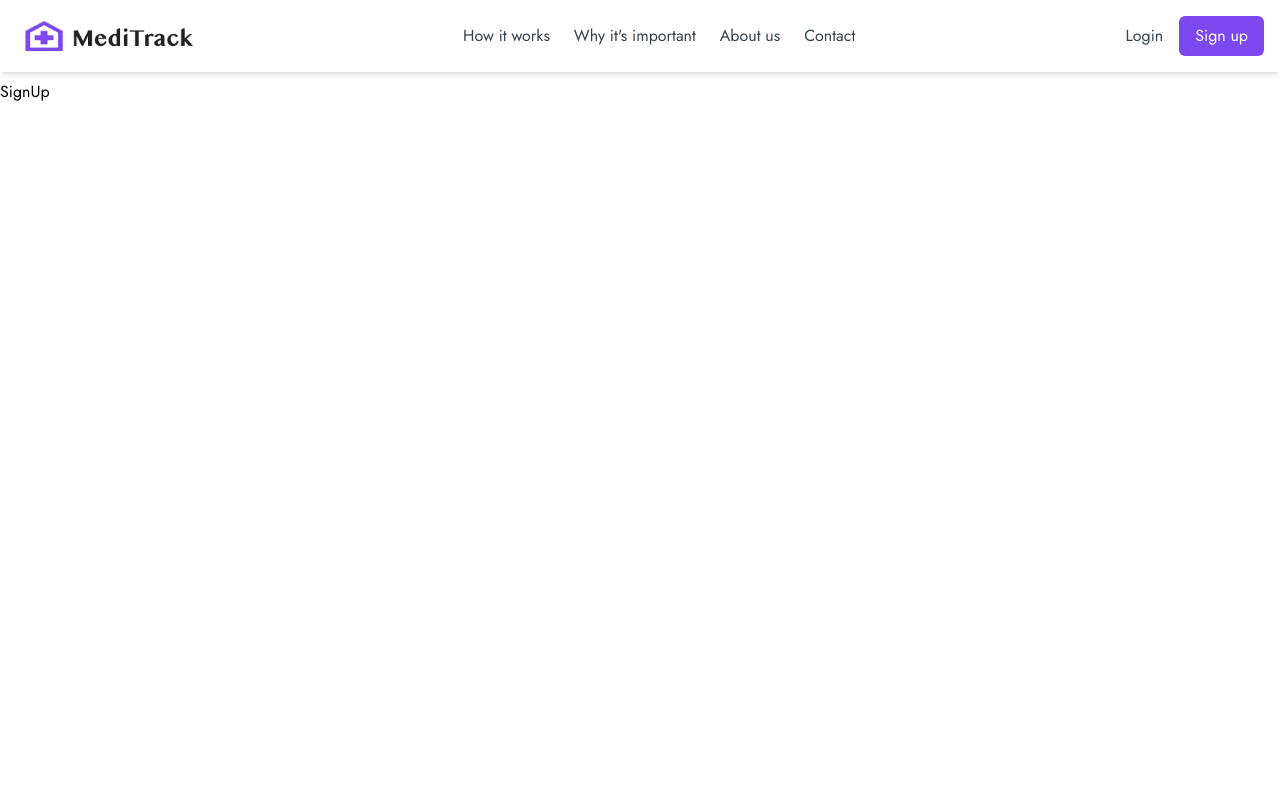
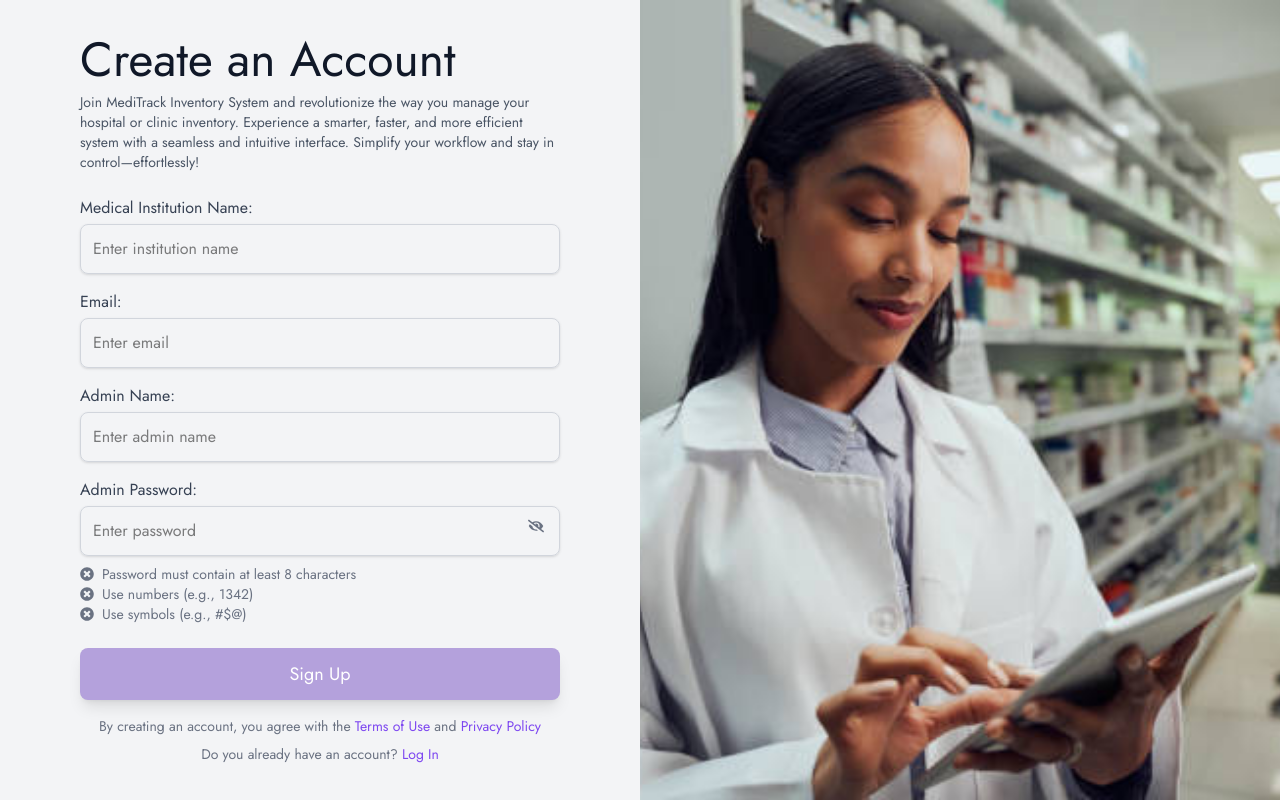
Before and after one commit to Bentil2004/meditrack, a React (Vite) app: page /SignUp in a window 1280 px wide. Built offline with nearby package versions, Linux system fonts and the light colour scheme.

Commit message:
Done Landing SignUp and LogIn

```diff
--- a/src/App.jsx
+++ b/src/App.jsx
@@ -1,27 +1,17 @@
 import React from "react";
 import { BrowserRouter as Router, Route, Routes } from "react-router-dom";
 import LandingScreen from "./screens/LandingScreen";
-import HowItWorks from "./components/LandingScreen/HowItWorks";
-import Important from "./components/LandingScreen/Important";
-import AboutUs from "./components/LandingScreen/AboutUs";
-import Navbar from "./components/LandingScreen/Navbar";
-import Footer from "./components/LandingScreen/Footer";
 import SignUp from "./screens/SignUp";
+import Login from "./screens/Login";
 
 function App() {
   return (
     <Router>
-      <Navbar />
-      <div className="mt-20">
-        <Routes>
-          <Route path="/" element={<LandingScreen />} />
-          <Route path="/how-it-works" element={<HowItWorks />} />
-          <Route path="/why-its-important" element={<Important />} />
-          <Route path="/about-us" element={<AboutUs />} />
-          <Route path="/contact" element={<Footer />} />
-          <Route path="/SignUp" element={<SignUp/>} />
-        </Routes>
-      </div>
+      <Routes>
+        <Route path="/" element={<LandingScreen/>} />
+        <Route path="/SignUp" element={<SignUp />} />
+        <Route path="/Login" element={<Login />} />
+      </Routes>
     </Router>
   );
 }
--- a/src/components/LandingScreen/Header.jsx
+++ b/src/components/LandingScreen/Header.jsx
@@ -3,7 +3,7 @@ import logo from "../../assets/LogIn.webp";
 
 function Header() {
   return (
-    <header className="container mx-auto px-6 py-16 flex flex-col-reverse md:flex-row items-center">
+    <header className="container mx-auto px-6 py-16 flex flex-col-reverse md:flex-row items-center mt-16">
 
       <div className="md:w-1/2 text-center md:text-left">
         <h1 className="text-4xl md:text-5xl font-light text-gray-900 leading-tight">
--- a/src/components/LandingScreen/Navbar.jsx
+++ b/src/components/LandingScreen/Navbar.jsx
@@ -8,35 +8,35 @@ function Navbar() {
 
   return (
     <nav className="fixed top-0 left-0 w-full bg-white shadow-md z-50 p-4 flex items-center justify-between">
-      <Link to="/" className="flex-shrink-0">
+      <a href="/" className="flex-shrink-0">
         <img src={logo} alt="MediTrack Logo" className="h-10" />
-      </Link>
+      </a>
 
       <ul className="hidden md:flex space-x-6 text-gray-700 font-medium">
         <li>
-          <Link to="/how-it-works" className="hover:text-[#7E48F0]">
+          <a href="#how-it-works" className="hover:text-[#7E48F0]">
             How it works
-          </Link>
+          </a>
         </li>
         <li>
-          <Link to="/why-its-important" className="hover:text-[#7E48F0]">
+          <a href="#why-its-important" className="hover:text-[#7E48F0]">
             Why it's important
-          </Link>
+          </a>
         </li>
         <li>
-          <Link to="/about-us" className="hover:text-[#7E48F0]">
+          <a href="#about-us" className="hover:text-[#7E48F0]">
             About us
-          </Link>
+          </a>
         </li>
         <li>
-          <Link to="/contact" className="hover:text-[#7E48F0]">
+          <a href="#contact" className="hover:text-[#7E48F0]">
             Contact
-          </Link>
+          </a>
         </li>
       </ul>
 
       <div className="hidden md:flex items-center space-x-4">
-        <Link to="/login" className="text-gray-700 hover:text-[#7E48F0]">
+        <Link to="/Login" className="text-gray-700 hover:text-[#7E48F0]">
           Login
         </Link>
         <Link
@@ -56,20 +56,20 @@ function Navbar() {
 
       {menuOpen && (
         <div className="absolute top-16 left-0 w-full bg-white shadow-md md:hidden flex flex-col items-center space-y-4 py-4">
-          <Link to="/how-it-works" className="text-gray-700 hover:text-[#7E48F0]">
+          <a href="#how-it-works" className="text-gray-700 hover:text-[#7E48F0]">
             How it works
-          </Link>
-          <Link to="/why-its-important" className="text-gray-700 hover:text-[#7E48F0]">
+          </a>
+          <a href="#why-its-important" className="text-gray-700 hover:text-[#7E48F0]">
             Why it's important
-          </Link>
-          <Link to="/about-us" className="text-gray-700 hover:text-[#7E48F0]">
+          </a>
+          <a href="#about-us" className="text-gray-700 hover:text-[#7E48F0]">
             About us
-          </Link>
-          <Link to="/contact" className="text-gray-700 hover:text-[#7E48F0]">
+          </a>
+          <a href="#contact" className="text-gray-700 hover:text-[#7E48F0]">
             Contact
-          </Link>
+          </a>
           <hr className="w-3/4 border-gray-300" />
-          <Link to="/login" className="text-gray-700 hover:text-[#7E48F0]">
+          <Link to="/Login" className="text-gray-700 hover:text-[#7E48F0]">
             Login
           </Link>
           <Link
--- /dev/null
+++ b/src/screens/Login.jsx
@@ -0,0 +1,75 @@
+import React, { useState } from "react";
+import { FaEye, FaEyeSlash } from "react-icons/fa";
+import logo from "../assets/newLogo.png";
+
+function Login() {
+  const [showPassword, setShowPassword] = useState(false);
+  const togglePassword = () => setShowPassword(!showPassword);
+
+  return (
+    <div className="flex items-center justify-center min-h-screen bg-white px-6">
+      <div className="w-full max-w-lg">
+        <div className="text-center mb-8">
+          <div className="flex justify-center">
+            <img
+              src={logo}
+              alt="MediTrack Logo"
+              className="w-60 h-28 object-contain"
+            />
+          </div>
+        </div>
+
+        <form className="bg-white">
+          <div className="mb-4">
+            <label className="block text-gray-700 text-lg font-medium">Email:</label>
+            <input
+              type="email"
+              className="w-full p-3 border border-[#7E48F0] rounded-lg focus:ring-2 focus:ring-[#7E48F0] focus:border-[#7E48F0] transition"
+              placeholder="Enter your email"
+            />
+          </div>
+
+          <div className="mb-4">
+            <label className="block text-gray-700 text-lg font-medium">Password:</label>
+            <div className="relative">
+              <input
+                type={showPassword ? "text" : "password"}
+                className="w-full p-3 border border-[#7E48F0] rounded-lg focus:ring-2 focus:ring-[#7E48F0] focus:border-[#7E48F0] transition"
+                placeholder="Enter your password"
+              />
+              <span
+                className="absolute right-4 top-4 text-gray-500 cursor-pointer"
+                onClick={togglePassword}
+              >
+                {showPassword ? <FaEyeSlash /> : <FaEye />}
+              </span>
+            </div>
+          </div>
+
+          <div className="text-right mb-4">
+            <a href="#" className="text-[#7E48F0] text-s hover:underline">
+              Forgot Password?
+            </a>
+          </div>
+
+          <button
+            type="submit"
+            className="w-full bg-[#7E48F0] text-white text-lg font-semibold py-3 rounded-lg shadow-md hover:bg-[#6D3FCC] transition"
+          >
+            Log In
+          </button>
+
+          <p className="text-center text-gray-700 text-s mt-6">
+            Do not have an account?{" "}
+            <a href="#" className="text-[#7E48F0] font-semibold hover:underline">
+              Sign Up
+            </a>{" "}
+            with MediTrack Today!
+          </p>
+        </form>
+      </div>
+    </div>
+  );
+}
+
+export default Login;
--- a/src/screens/SignUp.jsx
+++ b/src/screens/SignUp.jsx
@@ -1,9 +1,137 @@
-import React from 'react'
+import React, { useState } from "react";
+import { FaEye, FaEyeSlash, FaCheckCircle, FaTimesCircle } from "react-icons/fa";
+import logo2 from "../assets/SignUp.jpg";
 
 function SignUp() {
+  const [showPassword, setShowPassword] = useState(false);
+  const [institutionName, setInstitutionName] = useState("");
+  const [email, setEmail] = useState("");
+  const [adminName, setAdminName] = useState("");
+  const [password, setPassword] = useState("");
+
+  const [validLength, setValidLength] = useState(false);
+  const [validNumber, setValidNumber] = useState(false);
+  const [validSymbol, setValidSymbol] = useState(false);
+
+  const handlePasswordChange = (e) => {
+    const value = e.target.value;
+    setPassword(value);
+
+    setValidLength(value.length >= 8);
+    setValidNumber(/\d/.test(value));
+    setValidSymbol(/[!@#$%^&*(),.?":{}|<>]/.test(value));
+  };
+
+  const isFormValid =
+    institutionName.trim() !== "" &&
+    email.trim() !== "" &&
+    adminName.trim() !== "" &&
+    validLength &&
+    validNumber &&
+    validSymbol;
+
   return (
-    <div>SignUp</div>
-  )
+    <div className="h-screen flex flex-col md:flex-row">
+      {/* Form Section */}
+      <div className="w-full md:w-1/2 flex flex-col justify-center px-8 sm:px-20 bg-gray-100">
+        <div className="max-w-lg mx-auto">
+          <h1 className="text-4xl sm:text-5xl text-gray-900">Create an Account</h1>
+          <p className="text-gray-600 text-sm mt-2">
+            Join MediTrack Inventory System and revolutionize the way you manage your hospital or clinic inventory.
+            Experience a smarter, faster, and more efficient system with a seamless and intuitive interface.
+            Simplify your workflow and stay in control—effortlessly!
+          </p>
+
+          <div className="mt-6">
+            <label className="block text-gray-700 font-medium">Medical Institution Name:</label>
+            <input
+              type="text"
+              className="w-full p-3 mt-1 border border-gray-300 rounded-lg focus:ring-2 focus:ring-purple-500 focus:border-purple-500 shadow-sm transition-all duration-200 outline-none"
+              placeholder="Enter institution name"
+              value={institutionName}
+              onChange={(e) => setInstitutionName(e.target.value)}
+            />
+
+            <label className="block text-gray-700 font-medium mt-4">Email:</label>
+            <input
+              type="email"
+              className="w-full p-3 mt-1 border border-gray-300 rounded-lg focus:ring-2 focus:ring-purple-500 focus:border-purple-500 shadow-sm transition-all duration-200 outline-none"
+              placeholder="Enter email"
+              value={email}
+              onChange={(e) => setEmail(e.target.value)}
+            />
+
+            <label className="block text-gray-700 font-medium mt-4">Admin Name:</label>
+            <input
+              type="text"
+              className="w-full p-3 mt-1 border border-gray-300 rounded-lg focus:ring-2 focus:ring-purple-500 focus:border-purple-500 shadow-sm transition-all duration-200 outline-none"
+              placeholder="Enter admin name"
+              value={adminName}
+              onChange={(e) => setAdminName(e.target.value)}
+            />
+
+            <label className="block text-gray-700 font-medium mt-4">Admin Password:</label>
+            <div className="relative">
+              <input
+                type={showPassword ? "text" : "password"}
+                className="w-full p-3 mt-1 border border-gray-300 rounded-lg focus:ring-2 focus:ring-purple-500 focus:border-purple-500 shadow-sm transition-all duration-200 outline-none"
+                placeholder="Enter password"
+                value={password}
+                onChange={handlePasswordChange}
+              />
+              <span
+                className="absolute right-4 top-4 text-gray-500 cursor-pointer"
+                onClick={() => setShowPassword(!showPassword)}
+              >
+                {showPassword ? <FaEye /> : <FaEyeSlash />}
+              </span>
+            </div>
+
+            <div className="text-sm mt-2">
+              <p className={`flex items-center gap-2 ${validLength ? "text-green-600" : "text-gray-500"}`}>
+                {validLength ? <FaCheckCircle /> : <FaTimesCircle />} Password must contain at least 8 characters
+              </p>
+              <p className={`flex items-center gap-2 ${validNumber ? "text-green-600" : "text-gray-500"}`}>
+                {validNumber ? <FaCheckCircle /> : <FaTimesCircle />} Use numbers (e.g., 1342)
+              </p>
+              <p className={`flex items-center gap-2 ${validSymbol ? "text-green-600" : "text-gray-500"}`}>
+                {validSymbol ? <FaCheckCircle /> : <FaTimesCircle />} Use symbols (e.g., #$@)
+              </p>
+            </div>
+
+            <button
+              className={`w-full mt-6 py-3 text-white rounded-lg text-lg shadow-lg transition ${
+                isFormValid ? "bg-purple-600 hover:bg-purple-700" : "bg-[#b4a1dc] cursor-not-allowed"
+              }`}
+              disabled={!isFormValid}
+            >
+              Sign Up
+            </button>
+
+            <p className="text-sm text-gray-500 text-center mt-4">
+              By creating an account, you agree with the{" "}
+              <a href="#" className="text-[#7E48F0]">Terms of Use</a> and{" "}
+              <a href="#" className="text-[#7E48F0]">Privacy Policy</a>
+            </p>
+
+            <p className="text-sm text-gray-500 text-center mt-2">
+              Do you already have an account?{" "}
+              <a href="#" className="text-[#7E48F0] ">Log In</a>
+            </p>
+          </div>
+        </div>
+      </div>
+
+      {/* Image Section */}
+      <div className="w-full md:w-1/2 hidden sm:block">
+        <img
+          src={logo2}
+          alt="Pharmacist using tablet"
+          className="w-full h-full object-cover"
+        />
+      </div>
+    </div>
+  );
 }
 
-export default SignUp
+export default SignUp;
```
Also changed, not shown: src/screens/LandingScreen.jsx (+18 -12 lines).
